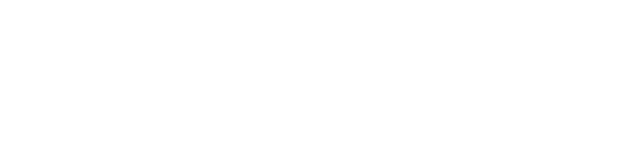
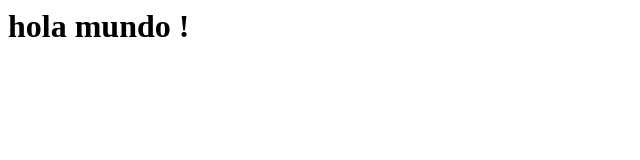
Before and after one commit to albertraza/Demo, a plain HTML site: page index.html in a window 1280 px wide. Shown: the whole page, without its empty margins (0-640 px from the left). Drawn offline with Linux system fonts and the light colour scheme.

Commit message:
nuevo commit

```diff
--- a/index.html
+++ b/index.html
@@ -4,6 +4,6 @@
 		<title>Hola</title>
 	</head>
 	<body>
-
+		<h1> hola mundo !</h1>
 	</body>
 </hmtl>
```
